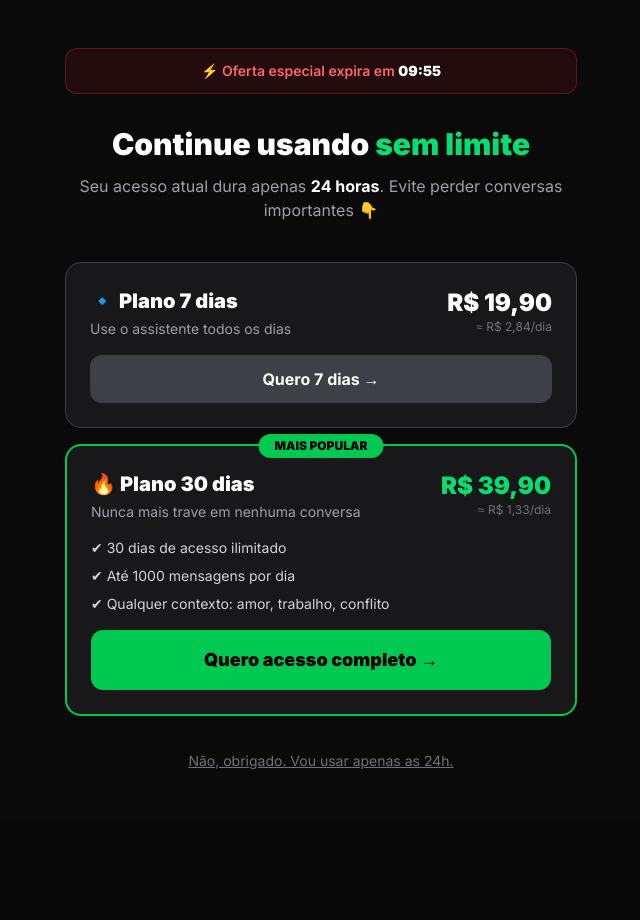
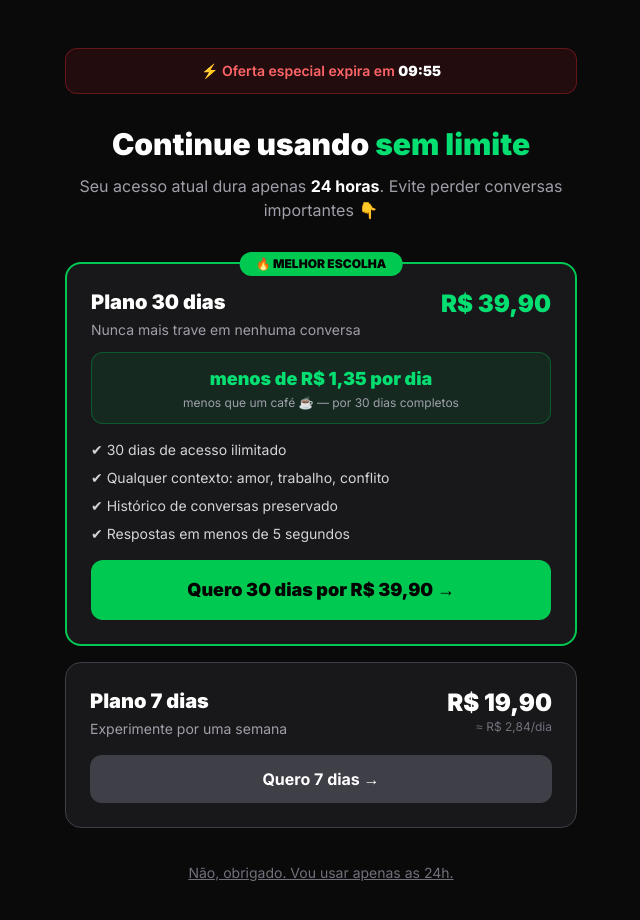
Before and after one commit to kvvv1/respostaperfeita, a Next.js app: page /upsell in a window 1280 px wide. Shown: the top 920 px of the page, without its empty margins (319-959 px from the left). Before the commit the page ends 820 px from the top, so only its background shows below. Built offline with nearby package versions, Linux system fonts and the light colour scheme.

Commit message:
feat: social proof counter + aggressive upsell with price per day

```diff
--- a/src/app/page.tsx
+++ b/src/app/page.tsx
@@ -285,7 +285,7 @@ export default function LandingPage() {
             {/* Badge */}
             <div className="inline-flex items-center gap-2 bg-green-500/10 border border-green-500/25 rounded-full px-4 py-1.5 text-green-400 text-sm font-medium mb-8 fade-up">
               <span className="w-2 h-2 bg-green-400 rounded-full blink" />
-              Bot online agora · +1.200 usuários ativos
+              Bot online agora · +3.800 pessoas usando agora
             </div>
 
             {/* Headline */}
@@ -328,7 +328,12 @@ export default function LandingPage() {
         <div className="border-y border-white/5 bg-[var(--bg-card)] py-4 px-4">
           <div className="max-w-3xl mx-auto flex flex-wrap items-center justify-center gap-x-8 gap-y-2 text-sm text-zinc-400">
             <span className="flex items-center gap-2">
-              <span className="text-green-400 font-bold">1.200+</span> usuários ativos
+              <span className="w-2 h-2 bg-green-400 rounded-full blink" />
+              <span className="text-green-400 font-bold">3.847</span> usando agora
+            </span>
+            <span className="hidden sm:block w-px h-4 bg-zinc-700" />
+            <span className="flex items-center gap-2">
+              <span className="text-green-400 font-bold">+12.000</span> conversas respondidas hoje
             </span>
             <span className="hidden sm:block w-px h-4 bg-zinc-700" />
             <span className="flex items-center gap-2">
@@ -338,8 +343,6 @@ export default function LandingPage() {
             <span className="flex items-center gap-2">
               <span className="text-green-400 font-bold">98%</span> recomendam
             </span>
-            <span className="hidden sm:block w-px h-4 bg-zinc-700" />
-            <span>Pagamento seguro via Mercado Pago</span>
           </div>
         </div>
 
--- a/src/app/upsell/page.tsx
+++ b/src/app/upsell/page.tsx
@@ -99,12 +99,52 @@ function UpsellContent() {
 
         {/* Plans */}
         <div className="space-y-4 mb-8">
+          {/* 30 days — highlight FIRST */}
+          <div className="bg-zinc-900 border-2 border-green-500 rounded-2xl p-6 relative">
+            <div className="absolute -top-3 left-1/2 -translate-x-1/2 bg-green-500 text-black text-xs font-black px-4 py-1 rounded-full">
+              🔥 MELHOR ESCOLHA
+            </div>
+            <div className="flex items-start justify-between mb-3">
+              <div>
+                <h2 className="text-xl font-black">Plano 30 dias</h2>
+                <p className="text-zinc-400 text-sm mt-1">Nunca mais trave em nenhuma conversa</p>
+              </div>
+              <div className="text-right">
+                <p className="text-2xl font-black text-green-400">R$ 39,90</p>
+              </div>
+            </div>
+
+            {/* Price per day highlight */}
+            <div className="bg-green-500/10 border border-green-500/30 rounded-xl px-4 py-3 mb-4 text-center">
+              <p className="text-green-400 font-black text-lg">menos de R$ 1,35 por dia</p>
+              <p className="text-zinc-400 text-xs mt-0.5">menos que um café ☕ — por 30 dias completos</p>
+            </div>
+
+            <div className="flex flex-col gap-2 mb-4">
+              {[
+                "✔ 30 dias de acesso ilimitado",
+                "✔ Qualquer contexto: amor, trabalho, conflito",
+                "✔ Histórico de conversas preservado",
+                "✔ Respostas em menos de 5 segundos",
+              ].map((b, i) => (
+                <p key={i} className="text-zinc-300 text-sm">{b}</p>
+              ))}
+            </div>
+            <button
+              onClick={() => handleUpgrade("MONTH_30D")}
+              disabled={loading !== null}
+              className="btn-pulse w-full bg-green-500 hover:bg-green-400 text-black font-black text-lg py-4 rounded-xl transition-all disabled:opacity-50"
+            >
+              {loading === "MONTH_30D" ? "Aguarde..." : "Quero 30 dias por R$ 39,90 →"}
+            </button>
+          </div>
+
           {/* 7 days */}
           <div className="bg-zinc-900 border border-zinc-700 rounded-2xl p-6">
             <div className="flex items-start justify-between mb-4">
               <div>
-                <h2 className="text-xl font-black">🔹 Plano 7 dias</h2>
-                <p className="text-zinc-400 text-sm mt-1">Use o assistente todos os dias</p>
+                <h2 className="text-xl font-black">Plano 7 dias</h2>
+                <p className="text-zinc-400 text-sm mt-1">Experimente por uma semana</p>
               </div>
               <div className="text-right">
                 <p className="text-2xl font-black text-white">R$ 19,90</p>
@@ -117,39 +157,6 @@ function UpsellContent() {
               className="w-full bg-zinc-700 hover:bg-zinc-600 text-white font-bold py-3 rounded-xl transition-all disabled:opacity-50"
             >
               {loading === "WEEK_7D" ? "Aguarde..." : "Quero 7 dias →"}
-            </button>
-          </div>
-
-          {/* 30 days — highlight */}
-          <div className="bg-zinc-900 border-2 border-green-500 rounded-2xl p-6 relative">
-            <div className="absolute -top-3 left-1/2 -translate-x-1/2 bg-green-500 text-black text-xs font-black px-4 py-1 rounded-full">
-              MAIS POPULAR
-            </div>
-            <div className="flex items-start justify-between mb-4">
-              <div>
-                <h2 className="text-xl font-black">🔥 Plano 30 dias</h2>
-                <p className="text-zinc-400 text-sm mt-1">Nunca mais trave em nenhuma conversa</p>
-              </div>
-              <div className="text-right">
-                <p className="text-2xl font-black text-green-400">R$ 39,90</p>
-                <p className="text-zinc-500 text-xs">≈ R$ 1,33/dia</p>
-              </div>
-            </div>
-            <div className="flex flex-col gap-2 mb-4">
-              {[
-                "✔ 30 dias de acesso ilimitado",
-                "✔ Até 1000 mensagens por dia",
-                "✔ Qualquer contexto: amor, trabalho, conflito",
-              ].map((b, i) => (
-                <p key={i} className="text-zinc-300 text-sm">{b}</p>
-              ))}
-            </div>
-            <button
-              onClick={() => handleUpgrade("MONTH_30D")}
-              disabled={loading !== null}
-              className="btn-pulse w-full bg-green-500 hover:bg-green-400 text-black font-black text-lg py-4 rounded-xl transition-all disabled:opacity-50"
-            >
-              {loading === "MONTH_30D" ? "Aguarde..." : "Quero acesso completo →"}
             </button>
           </div>
         </div>
```
